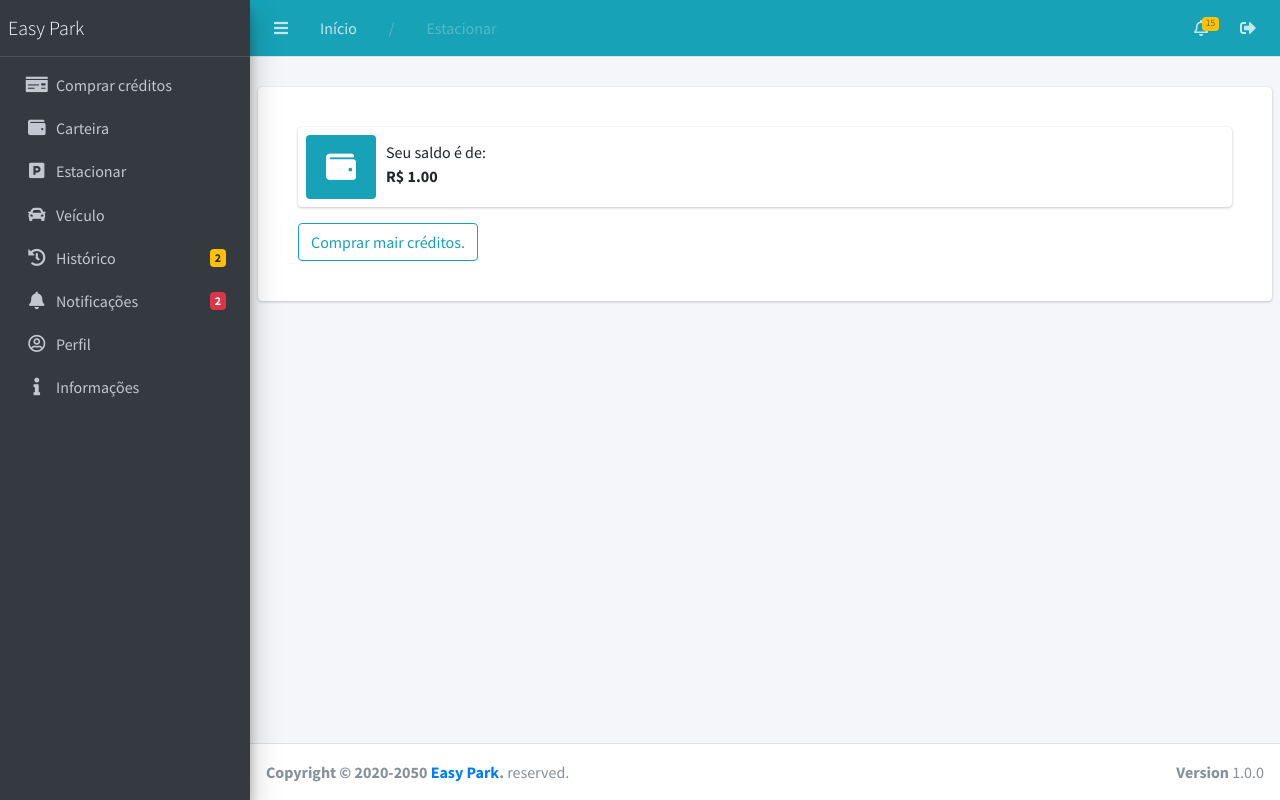
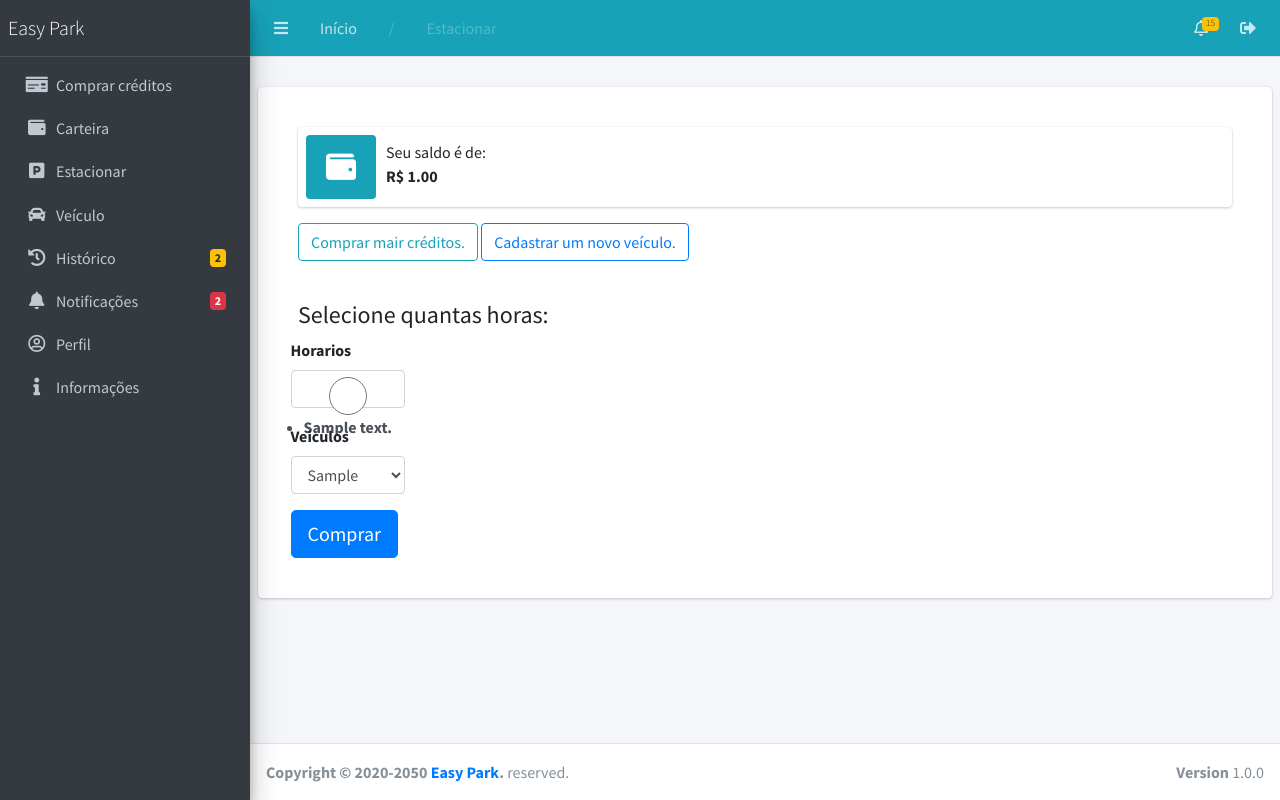
Before and after one commit to rauanisanfelice/easy-park, a Django app: page /estacionar/ in a window 1280 px wide. Run offline with Django 3.2, Linux system fonts and the light colour scheme; a user stored in the database is signed in; tables that the repository leaves empty hold one stand-in row (values such as "Sample post"); some libraries are stand-ins or nearby versions.

Commit message:
Incluindo formulario de estacionar

```diff
--- a/usuario/templates/estacionar.html
+++ b/usuario/templates/estacionar.html
@@ -1,5 +1,6 @@
 {% extends 'template.html' %}
 {% load static %}
+{% load bootstrap4 %}
 
 {% comment %} BLOCO DE TITULO DO SITE {% endcomment %}
 {% block title %}Estacionar{% endblock %}
@@ -33,11 +34,34 @@
                 </div>
             </div>
             <a href="{% url 'comprar' %}" class="btn btn-outline-info text-center">Comprar mair créditos.</a>
+            <a href="{% url 'veiculo' %}" class="btn btn-outline-primary text-center">Cadastrar um novo veículo.</a>
         </div>
 
+        {% comment %} MENSAGENS DE RETORNO {% endcomment %}
+        {% if error %}
+            <div class="alert alert-danger" role="alert">
+                {{ error_mensagem }}
+            </div>
+        {% endif %}
+        {% if sucesso %}
+            <div class="alert alert-success" role="alert">
+                {{ sucesso_mensagem }}
+            </div>
+        {% endif %}
 
         {% comment %} TABELA {% endcomment %}
-        <div class="">
+        <div class="card-body">
+            <div class="info-box-content">
+                <h4>Selecione quantas horas:</h4>
+                <div class="row">
+                    <form action="." method="post" class="form">{% csrf_token %}
+                        {% bootstrap_form form %}
+                        {% buttons %}
+                            <button type="submit" class="btn btn-lg btn-primary">Comprar</button>
+                        {% endbuttons %}
+                    </form>
+                </div>
+            </div>
         </div>
 
     </div>
```
